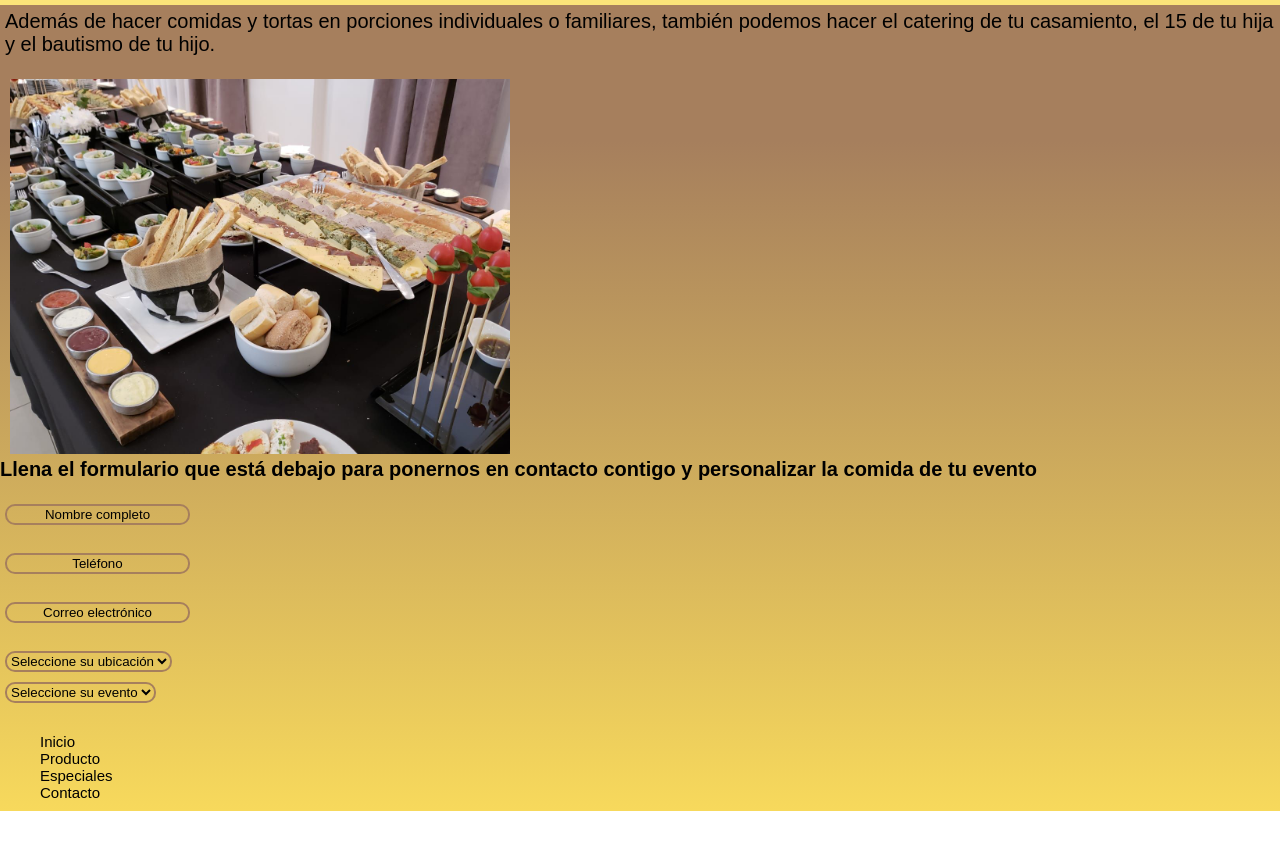
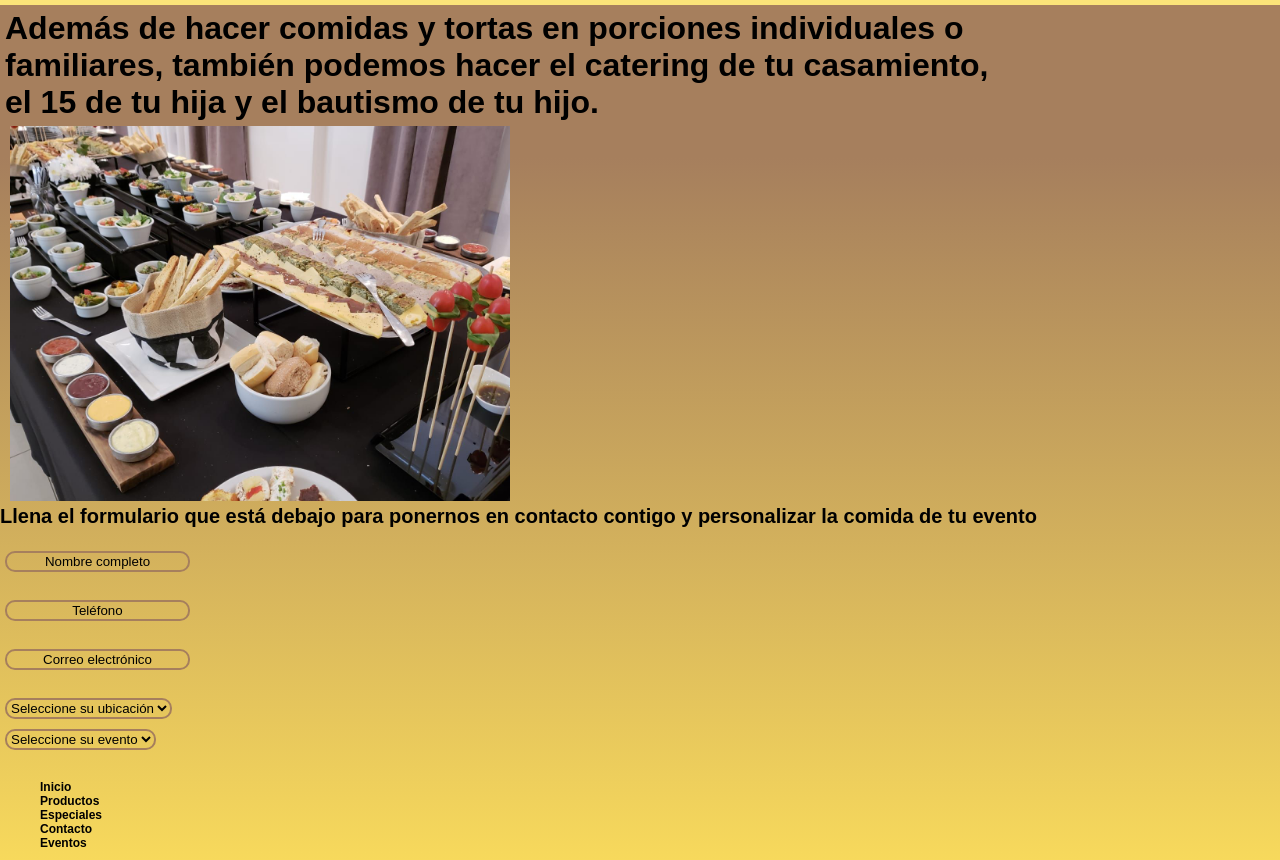
Before and after one commit to CiroSposaro/GitCFS, a plain HTML site: page eventos.html in a window 1280 px wide. Shown: the part 220-1080 px from the top of the page. Before the commit the page ends 1031 px from the top, so only its background shows below. Drawn offline with Linux system fonts and the light colour scheme.

Commit message:
version definitiva

```diff
--- a/carrusel.css
+++ b/estilo/carrusel.css
@@ -15,6 +15,21 @@ header {
   color: rgb(242,149,94);
   font-size: 21px;
 }
+
+.paginasb {
+  display: block;
+  color: black;
+  font-weight: bolder;
+  font-family: sans-serif;
+  font-size: 12px;
+  text-decoration: none;
+  transition: all 0.25s;
+}
+.paginasb:hover {
+  color: black;
+  font-size: 14px;
+}
+
 .top {
   display: inline;
   color: white;
@@ -84,6 +99,12 @@ body{
   text-align: center;
   display: inline;
 }
+
+#buscador:focus {
+  border: none;
+  box-shadow: 0 0 15px 0 rgb(251, 228, 121);
+}
+
 h1 {
   display: grid;
   grid-template-columns: 80% 50%;
@@ -94,10 +115,6 @@ h2 {
   margin: 5px;
 }
 
-#buscador:focus {
-  border: none;
-  box-shadow: 0 0 15px 0 rgb(251, 228, 121);
-}
 .placeholder {
   font-family: monospace;
   font-size: 20px;
--- a/eventos.html
+++ b/eventos.html
@@ -7,7 +7,7 @@
     <meta name="keywords" content="catering, boda, casamiento, fiesta, bautismo,
     reunion,15">
     <title>Eventos | Ángeles de Luz</title>
-    <link rel="stylesheet" href="carrusel.css">
+    <link rel="stylesheet" href="estilo/carrusel.css">
   </head>
   <body>
     <header>
@@ -17,14 +17,14 @@
        <nav> <ul class="">
         <a class="paginas" href="index.html"> Inicio </a>
         <a class="paginas" href="Productos.html"> Productos </a>
-        <a class="paginas" href="ofertas.html"> Especiales </a>
+        <a class="paginas" href="especiales.html"> Especiales </a>
         <a class="paginas" href="contacto.html"> Contacto </a>
         <a class="paginas" href="eventos.html"> Eventos </a>
         </ul>
         </nav>
-    <p>Además de hacer comidas y tortas en porciones individuales o familiares,
+    <h1> Además de hacer comidas y tortas en porciones individuales o familiares,
        también podemos hacer el catering de tu casamiento, el 15 de tu hija y el
-       bautismo de tu hijo.</p> <br>
+       bautismo de tu hijo. </h1>
        <img src="imagenes/catering.jpg" alt="foto evento">
        <section>
          Llena el formulario que está debajo para ponernos en contacto contigo
@@ -58,10 +58,11 @@
 
        <footer>
        <ul>
-         <li>Inicio</li>
-         <li>Producto</li>
-         <li>Especiales</li>
-         <li>Contacto</li>
+         <a class="paginasb" href="index.html"> Inicio </a>
+         <a class="paginasb" href="Productos.html"> Productos </a>
+         <a class="paginasb" href="especiales.html"> Especiales </a>
+         <a class="paginasb" href="contacto.html"> Contacto </a>
+         <a class="paginasb" href="eventos.html"> Eventos </a>
        </ul>
        </footer>
   </body>
```
Also changed, not shown: Productos.html (+13 -3 lines), contacto.html (+7 -6 lines), especiales.html (renamed from ofertas.html, +13 -3 lines), html/Productos.html (+1 -1 lines), html/contacto.html (+1 -1 lines), html/eventos.html (+1 -1 lines), html/ofertas.html (+1 -1 lines), index.html (+7 -6 lines).
